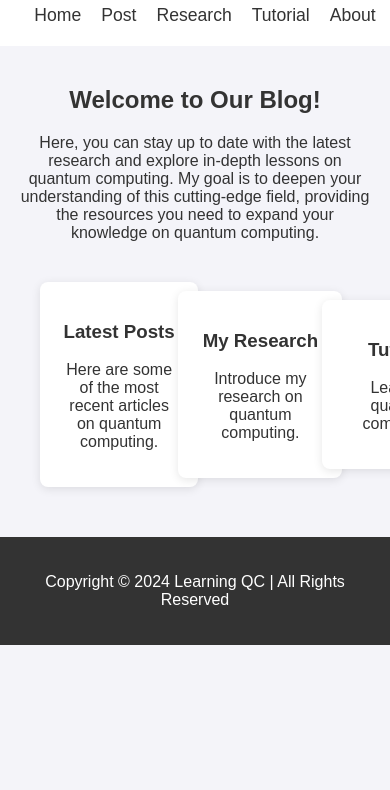
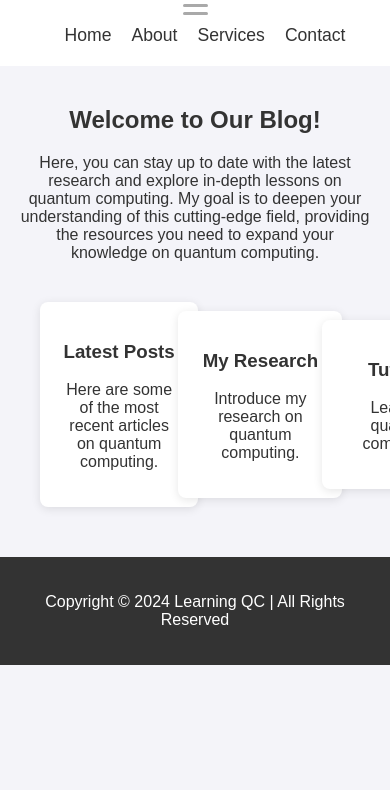
Before and after one commit to QTank/QuantumLearn, a plain HTML site: page TestA.html in a window 390 px wide. Shown: the part 54-844 px from the top of the page. Drawn offline with Linux system fonts and the light colour scheme.

Commit message:
the nav bar can be clicked to spand

```diff
--- a/TestA.html
+++ b/TestA.html
@@ -5,7 +5,8 @@
     <meta name="viewport" content="width=device-width, initial-scale=1.0">
     <title>Responsive Layout</title>
     <link rel="stylesheet" href="./assets/css/testa.css">
-    <style>nav {
+    <style>
+    nav {
     background-color: #fff;
     color: #333;
     padding: 10px 0;
@@ -14,7 +15,7 @@
     align-items: center;
     padding: 10px 20px;
     margin-bottom: 0;
-}
+    }
 
 nav .logo h1 {
     margin: 0;
@@ -41,7 +42,25 @@ nav .nav-links a {
 
 nav .nav-links a:hover {
     color: #3498db;
-}</style>
+}
+/* Hamburger Icon */
+.hamburger {
+    display: none;
+    flex-direction: column;
+    justify-content: space-between;
+    width: 25px;
+    height: 20px;
+    cursor: pointer;
+}
+
+.hamburger .bar {
+    width: 100%;
+    height: 3px;
+    background-color: darkgray;
+    border-radius: 5px;
+}
+
+</style>
 </head>
 <body>
     <!-- Navigation Bar -->
@@ -49,12 +68,17 @@ nav .nav-links a:hover {
         <div class="logo">
             <h1>DT</h1>
         </div>
-        <ul class="nav-links">
+        <!-- Hamburger Icon (Visible on mobile) -->
+        <div class="hamburger" id="hamburger">
+            <span class="bar"></span>
+            <span class="bar"></span>
+            <span class="bar"></span>
+        </div>
+        <ul class="nav-links" id="nav-links">
             <li><a href="#">Home</a></li>
-            <li><a href="#">Post</a></li>
-            <li><a href="#">Research</a></li>
-            <li><a href="#">Tutorial</a></li>
             <li><a href="#">About</a></li>
+            <li><a href="#">Services</a></li>
+            <li><a href="#">Contact</a></li>
         </ul>
     </nav>
     <!-- Image Container -->
--- a/assets/css/testa.css
+++ b/assets/css/testa.css
@@ -110,7 +110,13 @@ footer {
         display: block;
         text-align: center;
     }
+    nav .hamburger {
+        display: flex;
+    }
 
+    .nav-links.active {
+        display: block; /* Show the nav links when the menu is active */
+    }
     .nav-links li {
         margin: 10px 0;
     }
@@ -132,7 +138,13 @@ footer {
         flex-direction: column;
         align-items: flex-start;
     }
+    nav .hamburger {
+        display: flex;
+    }
 
+    .nav-links.active {
+        display: block; /* Show the nav links when the menu is active */
+    }
     nav .logo {
         margin-bottom: 10px;
     }
```
